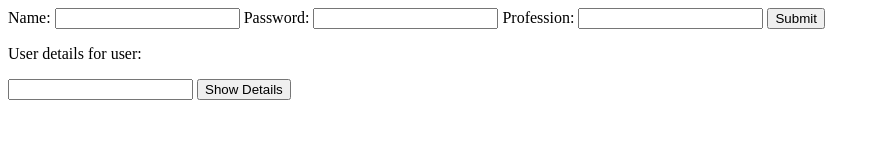
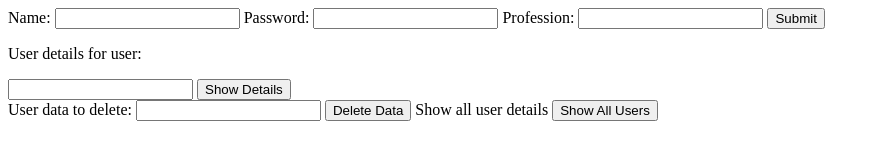
Before and after one commit to vishaka27/restful-api, a website: page interface/index.html in a window 1280 px wide. Shown: the whole page, without its empty margins (0-880 px from the left). Drawn offline with nearby package versions, Linux system fonts and the light colour scheme.

Commit message:
integrated delete method

```diff
--- a/interface/index.html
+++ b/interface/index.html
@@ -6,6 +6,7 @@
     <meta http-equiv="X-UA-Compatible" content="ie=edge">
     <title>RESTFul API Services</title>
     <script src="https://cdnjs.cloudflare.com/ajax/libs/axios/0.18.0/axios.js"></script>
+    <script src="https://cdnjs.cloudflare.com/ajax/libs/lodash.js/2.4.1/lodash.min.js"></script>
     <style>
         .hide {
             display: none;
@@ -22,6 +23,10 @@
     <button onclick="showDetails()">Show Details</button>
     <div id="showData"></div>
     <div id="noData"></div>
+    User data to delete: <input type="text" id="id" />
+    <button onclick="deleteData()">Delete Data</button>
+    Show all user details
+    <button onclick="showUsers()">Show All Users</button>
 </body>
 <script src="./index.js" type="text/javascript"></script>
 </html>
--- a/interface/index.js
+++ b/interface/index.js
@@ -64,3 +64,57 @@ function showDetails() {
         }
     });
 }
+
+function showUsers() {
+    axios.get('http://localhost:5001/listUsers').then(response => {
+        data = response.data;
+        if (data) {
+            // CREATE DYNAMIC TABLE.
+            var table = document.createElement("table");
+
+            // CREATE HTML TABLE HEADER ROW USING THE EXTRACTED HEADERS ABOVE.
+
+            var thead = table.createTHead();                   // TABLE ROW.
+            var col = ["S.No", "Name", "Password", "Profession"];
+            for (var i = 0; i < col.length; i++) {
+                var th = document.createElement("th");      // TABLE HEADER.
+                th.innerHTML = col[i];
+                thead.appendChild(th);
+            }
+            tr = table.insertRow(-1);
+            // ADD JSON DATA TO THE TABLE AS ROWS.
+            for (var i = 0; i < Object.keys(data).length; i++) {
+                var tabCell = tr.insertCell(-1);
+                tabCell.innerHTML = data[`${Object.keys(data)[i]}`];
+            }
+
+            // FINALLY ADD THE NEWLY CREATED TABLE WITH JSON DATA TO A CONTAINER.
+            var divContainer = document.getElementById("showData");
+            divContainer.innerHTML = "";
+            divContainer.appendChild(table);
+            document.getElementById('noData').style.display = 'none';
+        }
+        if (data === '') {
+            var divContainer = document.getElementById('noData');
+            divContainer.innerHTML = 'No records found';
+            divContainer.style.display = 'block';
+            divContainer.style.color = 'red';
+        }
+    });
+}
+
+function deleteData() {
+    const id = document.getElementById('id').value;
+    axios.get('http://localhost:5001/listUsers').then(response => {
+        data = response.data;
+        if ( _.find(data, function(o) { return o.id == id })) {
+            axios.delete('http://localhost:5001/deleteUser/' + id);
+            document.getElementById('noData').style.display = 'none';
+        } else {
+            var divContainer = document.getElementById('noData');
+            divContainer.innerHTML = 'No records found';
+            divContainer.style.display = 'block';
+            divContainer.style.color = 'red';
+        }
+    })
+}
```
Also changed, not shown: node/server.js (+13 -0 lines).
